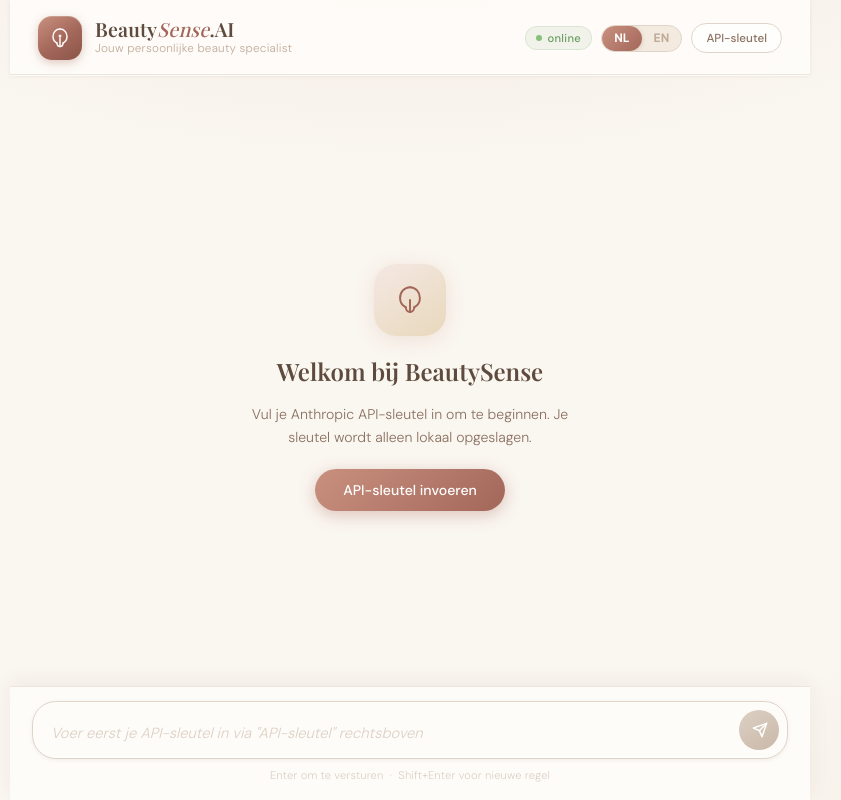
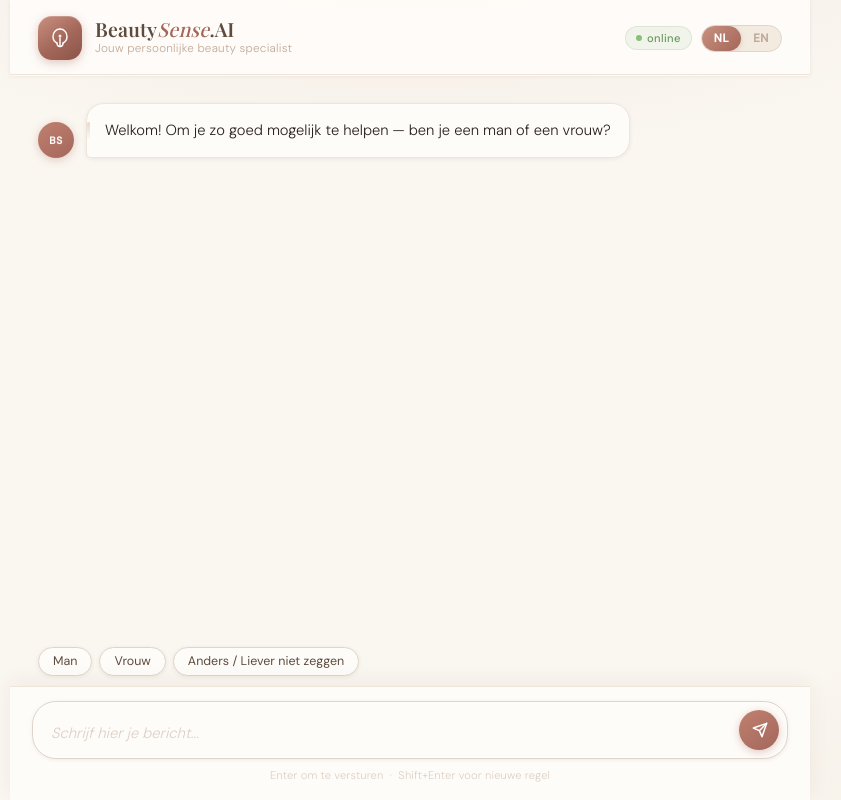
Before and after one commit to robinvanfelius/BeautySenseAI, a plain HTML site: page index.html in a window 1280 px wide. Shown: the whole page, without its empty margins (230-1071 px from the left). Drawn offline with nearby package versions, Linux system fonts and the light colour scheme; a web font is replaced by a local one.

Commit message:
Serverless function via /api/chat, API key verborgen

```diff
--- a/index.html
+++ b/index.html
@@ -502,16 +502,8 @@
         <button class="lang-btn active" id="btnNL" onclick="setLang('nl')">NL</button>
         <button class="lang-btn"        id="btnEN" onclick="setLang('en')">EN</button>
       </div>
-      <button class="api-toggle" id="apiToggle">API-sleutel</button>
     </div>
   </header>
-
-  <!-- API key bar -->
-  <div class="api-bar" id="apiBar">
-    <label for="apiKeyInput" id="apiLabel">Anthropic API-sleutel</label>
-    <input type="password" id="apiKeyInput" placeholder="sk-ant-..." autocomplete="off" spellcheck="false" />
-    <button class="save-btn" id="saveKey">Opslaan</button>
-  </div>
 
   <!-- Messages -->
   <div class="messages" id="messages"></div>
@@ -543,7 +535,6 @@
 <script>
   const MODEL   = 'claude-sonnet-4-20250514';
   const history = [];
-  let   apiKey  = localStorage.getItem('bs_api_key') || '';
   let   lang    = localStorage.getItem('bs_lang') || 'nl';
   let   busy    = false;
 
@@ -551,39 +542,25 @@
   const T = {
     nl: {
       tagline:     'Jouw persoonlijke beauty specialist',
-      apiLabel:    'Anthropic API-sleutel',
-      apiToggle:   'API-sleutel',
-      save:        'Opslaan',
       today:       'Vandaag',
       placeholder: 'Schrijf hier je bericht...',
-      noKey:       'Voer eerst je API-sleutel in via "API-sleutel" rechtsboven',
       hint:        'Enter om te versturen \u00a0·\u00a0 Shift+Enter voor nieuwe regel',
       anders:      'Anders, namelijk\u2026',
       errPrefix:   'Er ging iets mis',
-      errSuffix:   'Controleer je API-sleutel en probeer het opnieuw.',
+      errSuffix:   'Probeer het opnieuw.',
       youLabel:    'JIJ',
       status:      'online',
-      welcomeTitle:'Welkom bij BeautySense',
-      welcomeSub:  'Vul je Anthropic API-sleutel in om te beginnen. Je sleutel wordt alleen lokaal opgeslagen.',
-      welcomeBtn:  'API-sleutel invoeren',
     },
     en: {
       tagline:     'Your personal beauty specialist',
-      apiLabel:    'Anthropic API key',
-      apiToggle:   'API key',
-      save:        'Save',
       today:       'Today',
       placeholder: 'Write your message here\u2026',
-      noKey:       'Please enter your API key via "API key" in the top right',
       hint:        'Enter to send \u00a0·\u00a0 Shift+Enter for new line',
       anders:      'Other, namely\u2026',
       errPrefix:   'Something went wrong',
-      errSuffix:   'Check your API key and try again.',
+      errSuffix:   'Please try again.',
       youLabel:    'YOU',
       status:      'online',
-      welcomeTitle:'Welcome to BeautySense',
-      welcomeSub:  'Enter your Anthropic API key to get started. Your key is only stored locally.',
-      welcomeBtn:  'Enter API key',
     }
   };
 
@@ -685,12 +662,7 @@ Other / Prefer not to say
   const inputArea    = document.getElementById('inputArea');
   const userInput    = document.getElementById('userInput');
   const sendBtn      = document.getElementById('sendBtn');
-  const apiBar       = document.getElementById('apiBar');
-  const apiToggle    = document.getElementById('apiToggle');
-  const apiKeyInput  = document.getElementById('apiKeyInput');
-  const saveKeyBtn   = document.getElementById('saveKey');
   const taglineEl    = document.getElementById('tagline');
-  const apiLabelEl   = document.getElementById('apiLabel');
   const inputHintEl  = document.getElementById('inputHint');
   const statusLabel  = document.getElementById('statusLabel');
   const btnNL        = document.getElementById('btnNL');
@@ -700,9 +672,6 @@ Other / Prefer not to say
   function applyLang() {
     const t = T[lang];
     taglineEl.textContent    = t.tagline;
-    apiLabelEl.textContent   = t.apiLabel;
-    apiToggle.textContent    = t.apiToggle;
-    saveKeyBtn.textContent   = t.save;
     inputHintEl.innerHTML    = t.hint;
     statusLabel.textContent  = t.status;
     document.documentElement.lang = lang;
@@ -719,60 +688,17 @@ Other / Prefer not to say
     history.length = 0;
     clearChoices();
     messagesEl.innerHTML = '';
-    if (apiKey) showGreeting(); else showWelcome();
+    showGreeting();
   }
 
   applyLang();
 
-  // ── API key ───────────────────────────────────────────────
-  if (apiKey) apiKeyInput.value = apiKey;
-  updateSendState();
-
-  apiToggle.addEventListener('click', () => apiBar.classList.toggle('open'));
-
-  saveKeyBtn.addEventListener('click', () => {
-    const val = apiKeyInput.value.trim();
-    if (!val) return;
-    apiKey = val;
-    localStorage.setItem('bs_api_key', apiKey);
-    apiBar.classList.remove('open');
-    updateSendState();
-    if (history.length === 0) {
-      messagesEl.innerHTML = '';
-      showGreeting();
-    }
-  });
-
-  // ── Welcome screen ────────────────────────────────────────
-  function showWelcome() {
-    const t = T[lang];
-    const el = document.createElement('div');
-    el.className = 'welcome-screen';
-    el.innerHTML = `
-      <div class="welcome-icon">
-        <svg viewBox="0 0 24 24">
-          <path d="M12 3C8 3 5 6.5 5 10.5c0 2.8 1.5 5.2 3.8 6.5"/>
-          <path d="M12 3c4 0 7 3.5 7 7.5c0 2.8-1.5 5.2-3.8 6.5"/>
-          <path d="M9 17c0 2 1.3 3.5 3 3.5s3-1.5 3-3.5"/>
-          <line x1="12" y1="20.5" x2="12" y2="12"/>
-        </svg>
-      </div>
-      <div class="welcome-title">${t.welcomeTitle}</div>
-      <div class="welcome-sub">${t.welcomeSub}</div>
-      <button class="welcome-btn">${t.welcomeBtn}</button>`;
-    el.querySelector('.welcome-btn').addEventListener('click', () => {
-      apiBar.classList.add('open');
-      apiKeyInput.focus();
-    });
-    messagesEl.appendChild(el);
-  }
-
   // ── Helpers ───────────────────────────────────────────────
   function updateSendState() {
     const t = T[lang];
-    sendBtn.disabled   = !apiKey || busy;
-    userInput.disabled = !apiKey || busy;
-    userInput.placeholder = apiKey ? t.placeholder : t.noKey;
+    sendBtn.disabled   = busy;
+    userInput.disabled = busy;
+    userInput.placeholder = t.placeholder;
   }
 
   function scrollBottom() {
@@ -857,7 +783,7 @@ Other / Prefer not to say
   }
 
   // ── Init ─────────────────────────────────────────────────
-  if (apiKey) showGreeting(); else showWelcome();
+  showGreeting();
 
   // ── Input ─────────────────────────────────────────────────
   userInput.addEventListener('input', () => {
@@ -868,11 +794,11 @@ Other / Prefer not to say
   userInput.addEventListener('keydown', e => {
     if (e.key === 'Enter' && !e.shiftKey) {
       e.preventDefault();
-      if (!busy && apiKey) sendFromInput();
+      if (!busy) sendFromInput();
     }
   });
 
-  sendBtn.addEventListener('click', () => { if (!busy && apiKey) sendFromInput(); });
+  sendBtn.addEventListener('click', () => { if (!busy) sendFromInput(); });
 
   function sendFromInput() {
     const text = userInput.value.trim();
@@ -890,14 +816,9 @@ Other / Prefer not to say
     showTyping();
 
     try {
-      const res = await fetch('https://api.anthropic.com/v1/messages', {
+      const res = await fetch('/api/chat', {
         method: 'POST',
-        headers: {
-          'Content-Type':      'application/json',
-          'x-api-key':         apiKey,
-          'anthropic-version': '2023-06-01',
-          'anthropic-dangerous-direct-browser-access': 'true'
-        },
+        headers: { 'Content-Type': 'application/json' },
         body: JSON.stringify({
           model: MODEL, max_tokens: 1024,
           system: SYSTEM[lang], messages: history
```
Also changed, not shown: api/chat.js (added, +30 -0 lines).
